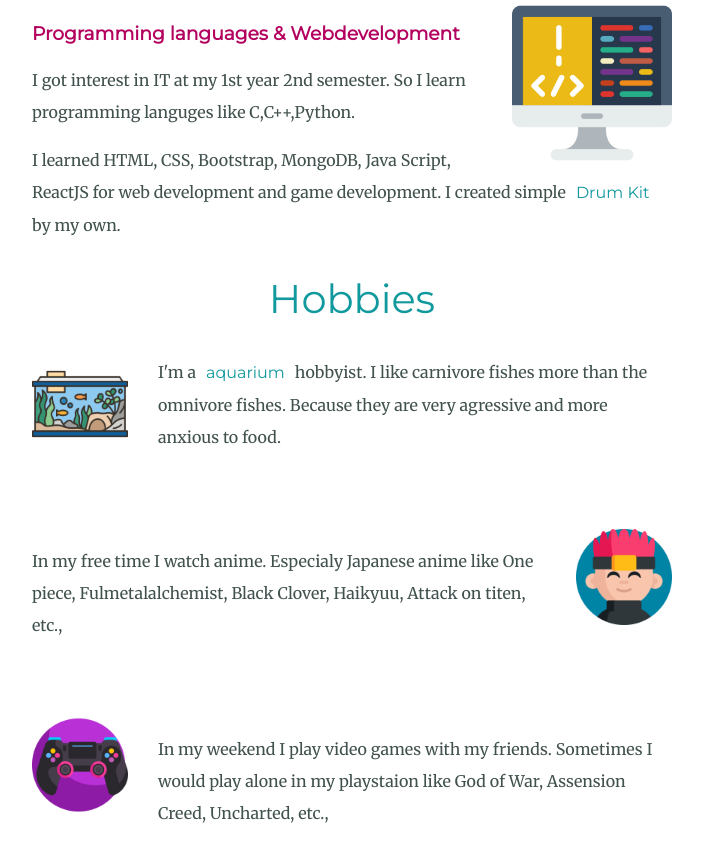
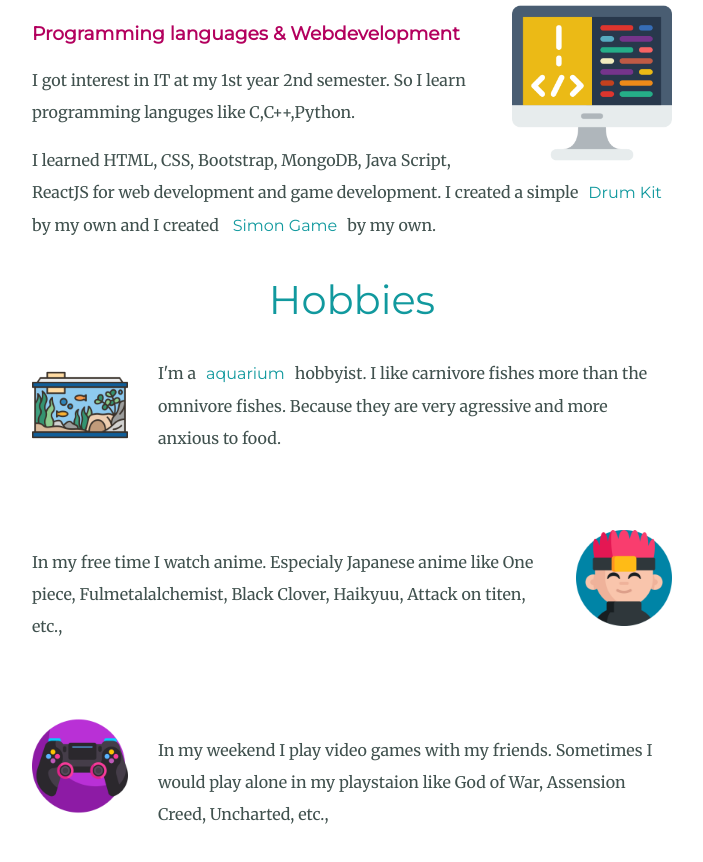
Before and after one commit to NAVEEN3280/aboutme, a plain HTML site: page index.html in a window 1280 px wide. Shown: the part 1884-2746 px from the top of the page, without its empty margins (288-991 px from the left). Drawn offline with Linux system fonts and the light colour scheme.

Commit message:
Update index.html

```diff
--- a/index.html
+++ b/index.html
@@ -41,7 +41,7 @@
     <h3>Programming languages & Webdevelopment</h3>
     <p>I got interest in IT at my 1st year 2nd semester. So I learn programming languges like C,C++,Python. </p>
     <p>I learned HTML, CSS, Bootstrap, MongoDB, Java Script, ReactJS  for web development and game development.
-        I created simple<a href="https://naveen3280.github.io/drumkit/">Drum Kit</a> by my own.</p>
+        I created a simple<a href="https://naveen3280.github.io/drumkit/">Drum Kit</a> by my own and I created <a href="https://naveen3280.github.io/simongame/">Simon Game</a>by my own.</p>
     <h2>Hobbies</h2>
     <img class="aquarium" src="images\fish-tank.png" alt="aquarium tank">
       <p>I'm a<a href="https://en.wikipedia.org/wiki/Aquarium">aquarium</a>hobbyist. I like carnivore fishes more than the omnivore fishes. Because they are very agressive and more anxious to food.</p>
```
